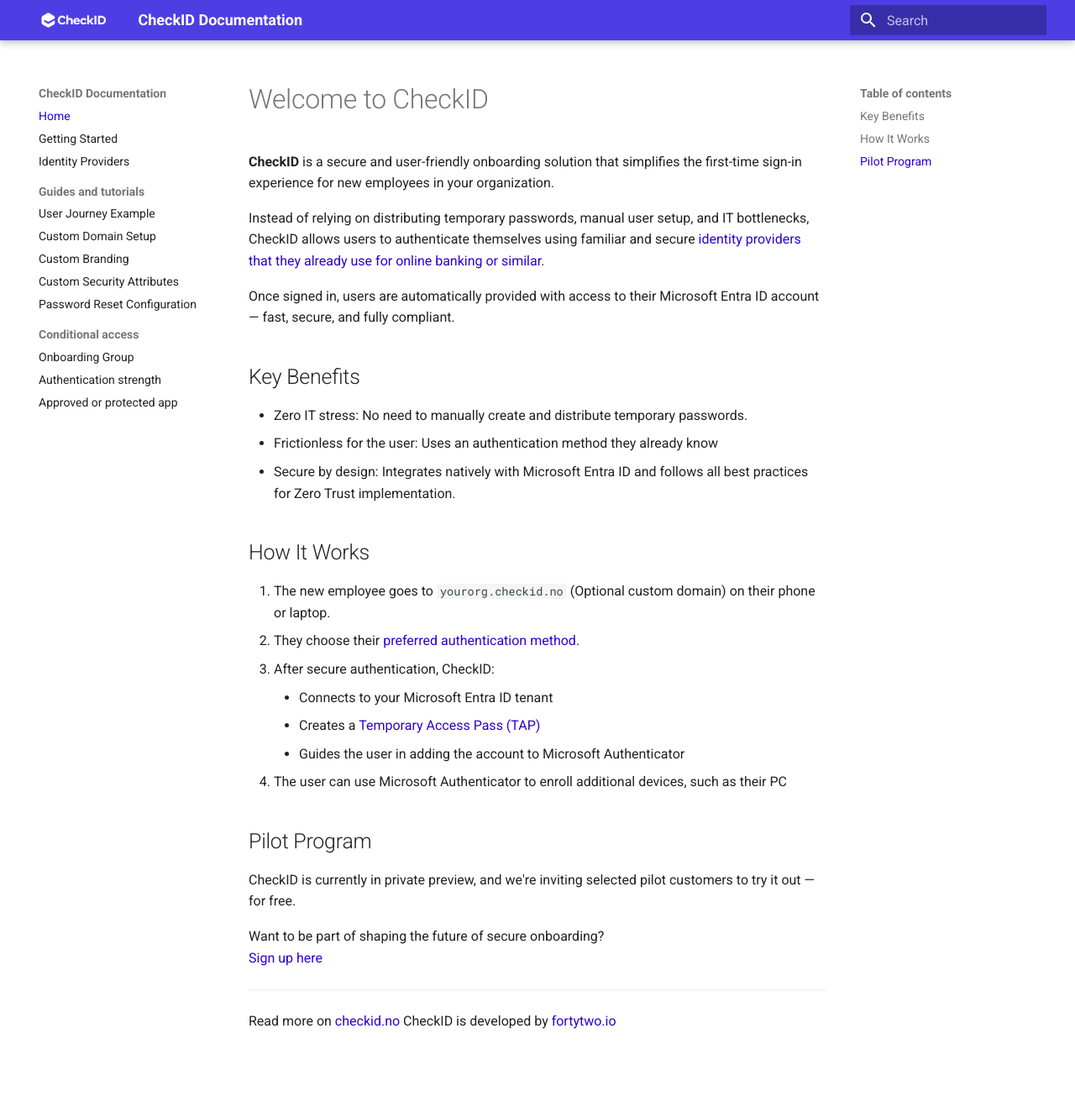
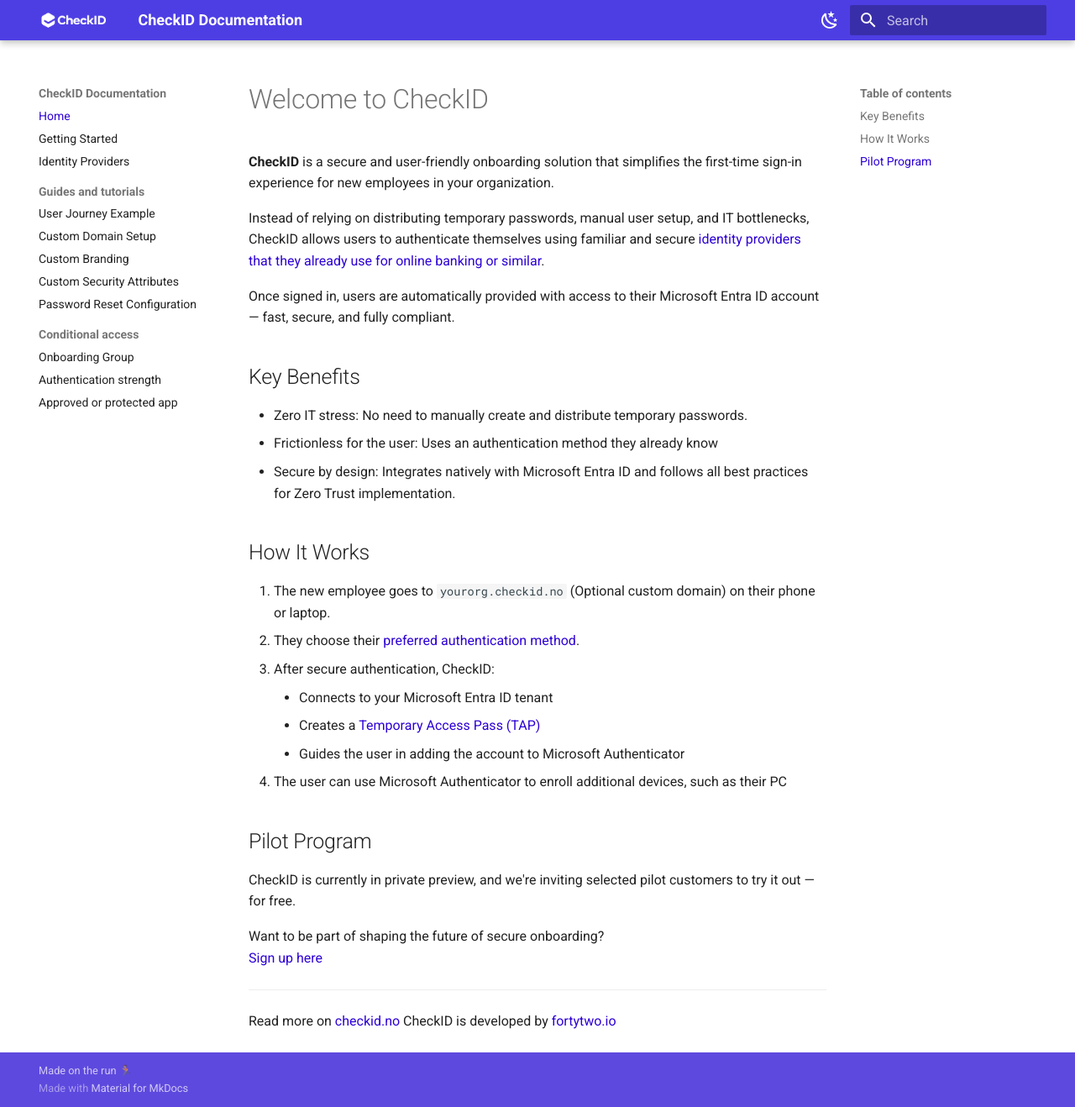
Before and after one commit to fortytwoservices/checkid-public-docs, an MkDocs documentation site: the page built from docs/index.md, in a window 1280 px wide and 1318 px high. Shown: the whole window at 84% size. Built offline with MkDocs 1.6.1 and Material for MkDocs 9.7.7, drawn with Linux system fonts in a browser that asks for light colours.

Commit message:
chore: updated styling and dark mode
Signed-off-by: Remi Vandemir <remi.vandemir@fortytwo.io>

```diff
--- a/docs/stylesheets/extra.css
+++ b/docs/stylesheets/extra.css
@@ -4,18 +4,22 @@
 
     /* Footer */
     --md-footer-bg-color--dark: #5e49de;
-    --md-footer-fg-color: #fff;
-    --md-footer-fg-color--light: #fff;
 
-    /* Background */
-    --md-default-bg-color: #fff;
+    /* Links (light mode) */
+    --md-typeset-a-color: #2d00d5;
+}
 
-    /* Links */
-    --md-typeset-a-color: #2d00d5;
+/* Light mode only: Add borders to images */
+[data-md-color-scheme="default"] .md-content img {
+    border: 1px solid #ccc;
+    border-radius: 4px;
+    padding: 2px;
+}
 
-    /* Hide the entire footer */
-    .md-footer {
-        display: none !important;
-    }
-
+/* Dark mode only: Adjust colors for readability */
+[data-md-color-scheme="slate"] {
+    --md-primary-fg-color: #4d3ee4;
+    --md-accent-fg-color: #b3aaff;
+    --md-typeset-a-color: #b3aaff;
+    --md-typeset-a-color--hover: #ffffff;
 }
--- a/mkdocs.yml
+++ b/mkdocs.yml
@@ -2,6 +2,7 @@
 site_description: Documentation and user guides for CheckID.no
 copyright: Made on the run 🏃
 site_url: https://docs.checkid.no
+
 theme:
   name: material
   logo: assets/Logo-white.png
@@ -10,6 +11,15 @@
     - scheme: default
       primary: custom
       accent: custom
+      toggle:
+        icon: material/weather-night
+        name: Switch to dark mode
+    - scheme: slate
+      primary: custom
+      accent: custom
+      toggle:
+        icon: material/weather-sunny
+        name: Switch to light mode
   features:
     - content.action.edit
     - content.action.view
```
